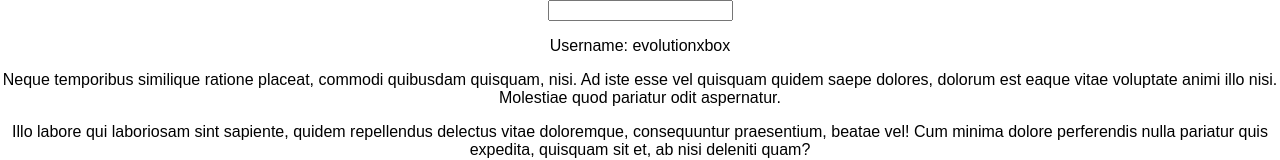
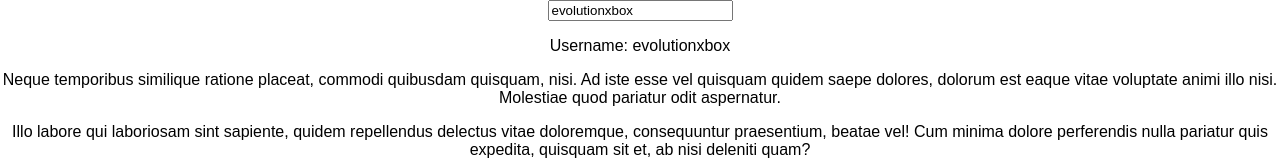
Before and after one commit to evolutionxbox/learn.react.version.16, a React (Create React App) app: page / in a window 1280 px wide. Shown: the top 160 px of the page. Built offline with nearby package versions, Linux system fonts and the light colour scheme.

Commit message:
Ensure that the new input entered by the user overwrites the old username passed to UserOutput - Closes #8 Add two-way-binding to your input (in UserInput) to also display the starting username - Closes #9

```diff
--- a/src/App.js
+++ b/src/App.js
@@ -17,7 +17,7 @@ class App extends Component {
   render() {
     return (
       <div className="App">
-        <UserInput onChange={this.handleChange.bind(this)} />
+        <UserInput value={this.state.username} onChange={this.handleChange.bind(this)} />
         <UserOutput username={this.state.username} />
         <UserOutput />
         <UserOutput />
--- a/src/UserInput/index.js
+++ b/src/UserInput/index.js
@@ -1,5 +1,5 @@
 import React from 'react';
 
-const UserInput = ({onChange}) => <input type="text" name="UserInput" onChange={onChange} />
+const UserInput = ({onChange, value}) => <input type="text" name="UserInput" onChange={onChange} value={value} />
 
 export default UserInput;
```
